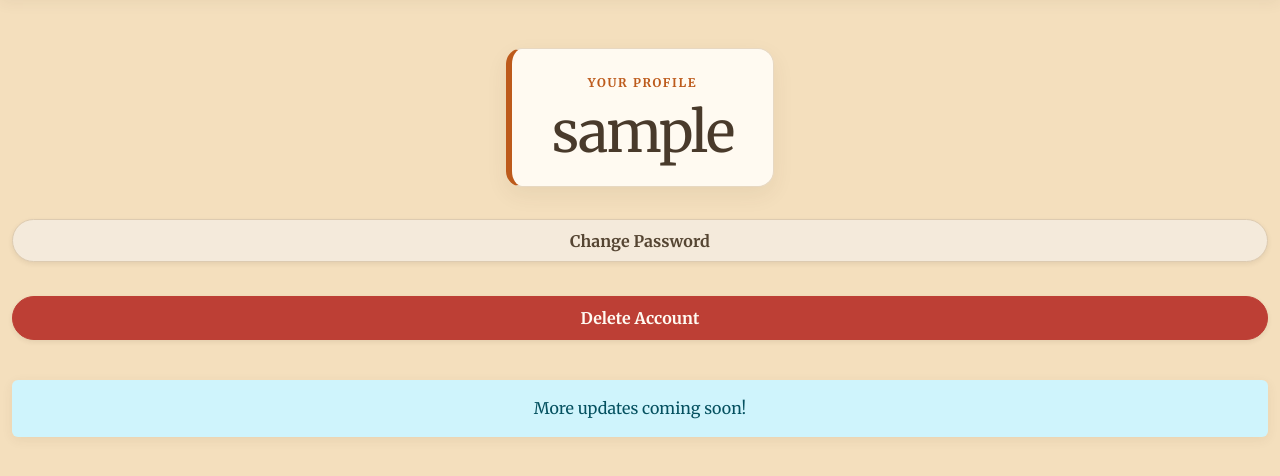
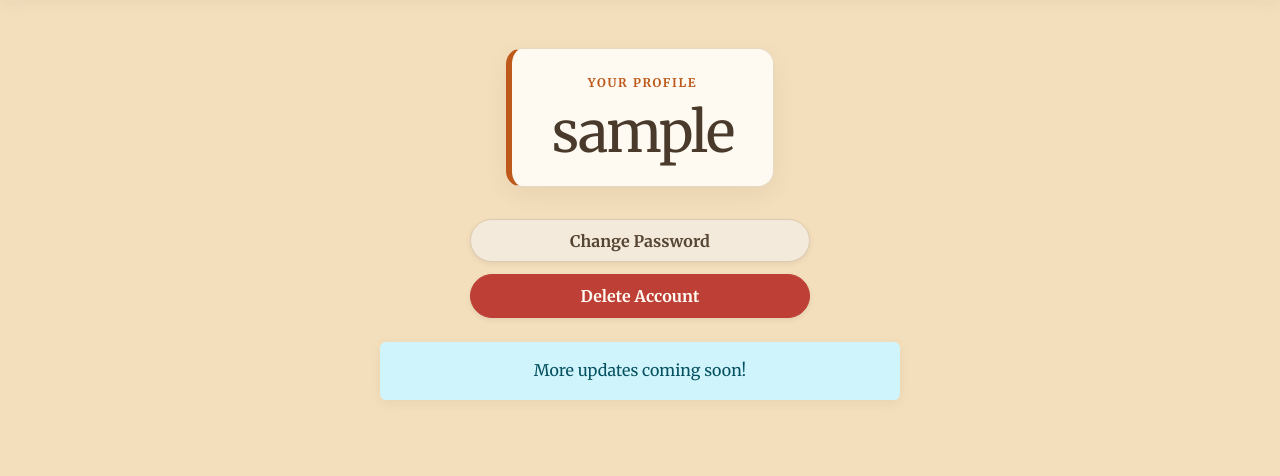
Before and after one commit to KCreek1/My_Library, a Flask app: page /profile in a window 1280 px wide. Shown: the part 91-567 px from the top of the page. Run offline with Flask 3, Linux system fonts and the light colour scheme; the visitor is signed in with stand-in values (Sample User, id 1); tables that the repository leaves empty hold one stand-in row (values such as "Sample post"); parts of the project's set-up code (start-up, migrations or seed data) failed here and were passed over; some libraries are stand-ins or nearby versions.

Commit message:
Constrain profile action widths

```diff
--- a/static/styles.css
+++ b/static/styles.css
@@ -486,6 +486,18 @@ main.container {
   overflow-wrap: anywhere;
 }
 
+.profile-actions {
+  display: grid;
+  gap: 0.75rem;
+  width: min(100%, 340px);
+  margin: 0 auto;
+}
+
+.profile-update-note {
+  width: min(100%, 520px);
+  margin: 1.5rem auto 0;
+}
+
 @media (max-width: 768px) {
   .home-features { grid-template-columns: 1fr; max-width: 560px; }
   .home-feature { padding: 1.1rem 1.25rem; }
--- a/templates/profile.html
+++ b/templates/profile.html
@@ -6,11 +6,12 @@
   <h1>{{ username }}</h1>
 </section>
 
-<a href="{{ url_for('auth.change_password') }}" class="btn btn-secondary mb-2">Change Password</a>
-<br>
-<a href="{{ url_for('auth.delete_account') }}" class="btn btn-danger mb-3">Delete Account</a>
+<div class="profile-actions">
+  <a href="{{ url_for('auth.change_password') }}" class="btn btn-secondary">Change Password</a>
+  <a href="{{ url_for('auth.delete_account') }}" class="btn btn-danger">Delete Account</a>
+</div>
 
-<div class="alert alert-info mt-4" role="alert">
+<div class="alert alert-info profile-update-note" role="alert">
   More updates coming soon!
 </div>
 {% endblock %}
```
